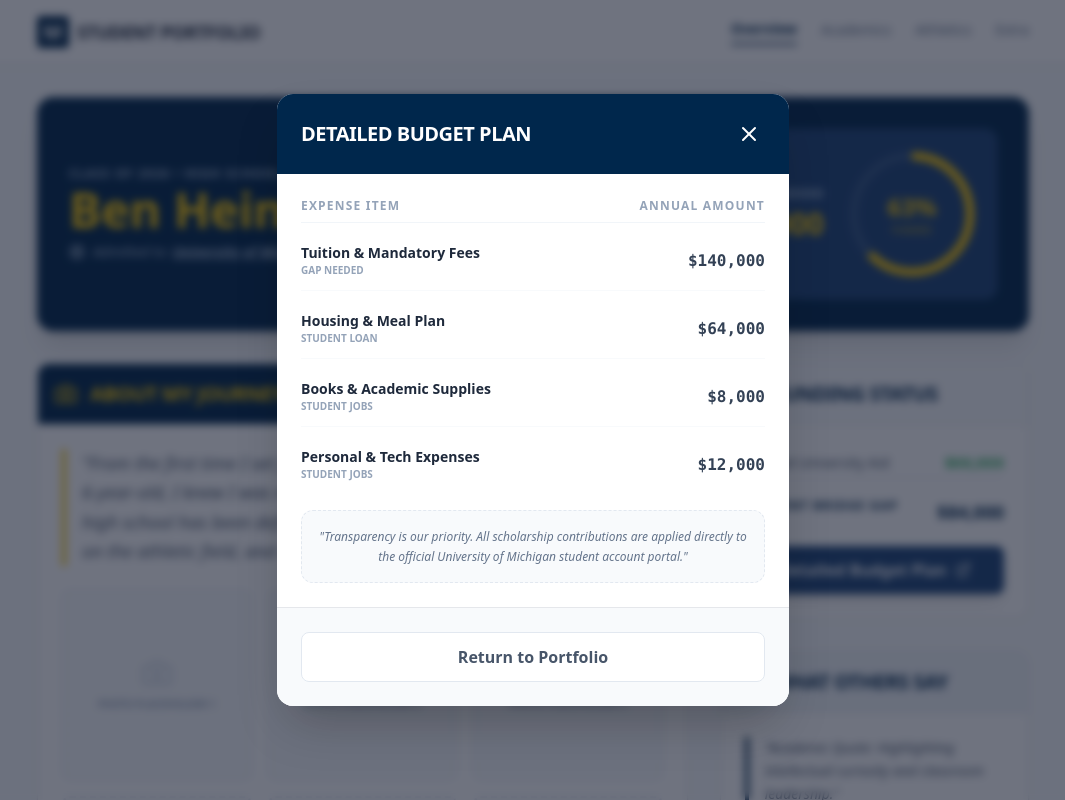
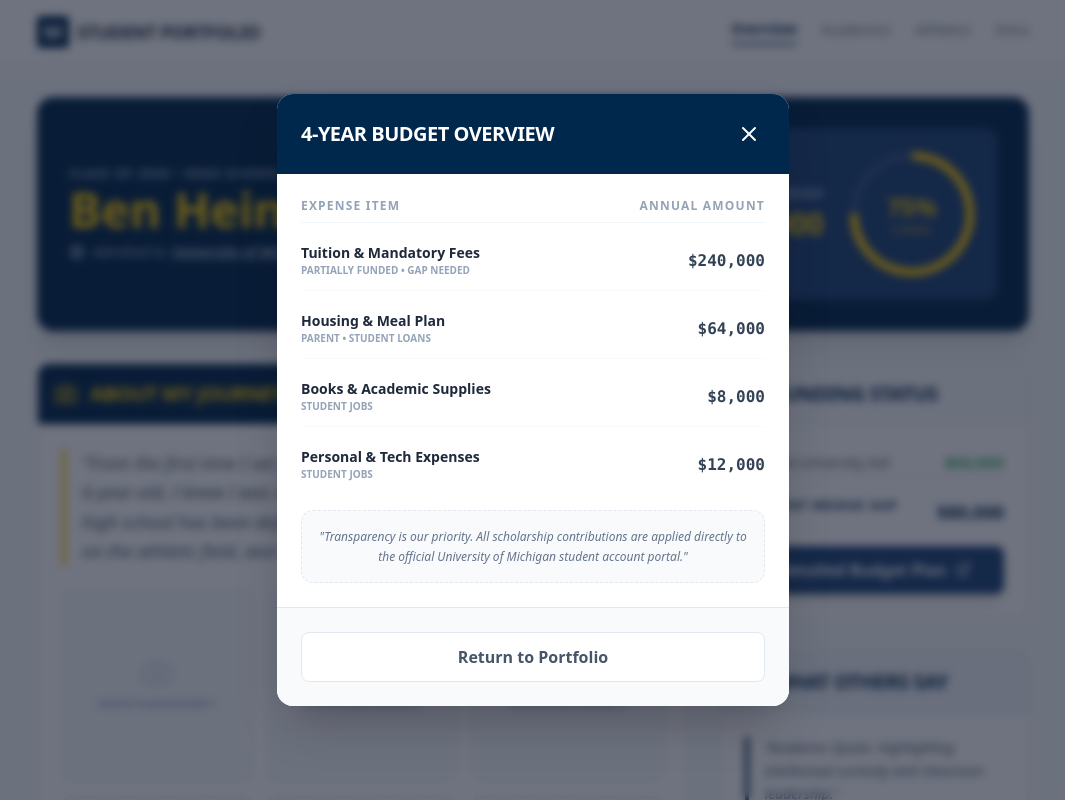
Before and after one commit to socalpete007/go-blue, a React (Vite) app: page / in a window 1280 px wide. Both pictures are taken after a click on the button "Detailed Budget Plan". Shown: the top 800 px of the page, without its empty margins (107-1172 px from the left). Built offline with nearby package versions, Linux system fonts and the light colour scheme.

Commit message:
Update App.jsx

```diff
--- a/src/App.jsx
+++ b/src/App.jsx
@@ -25,8 +25,8 @@ const App = () => {
   const data = {
     name: "Ben Heinemann",
     targetUniversity: "University of Michigan",
-    fundingGoal: 224000,
-    currentFunding: 140000,
+    fundingGoal: 320000,
+    currentFunding: 240000,
     academicGpa: "4.65 / 4.0",
     academicRank: "Top 5%",
     athleticSport: "Basketball",
@@ -80,7 +80,7 @@ const App = () => {
             onClick={(e) => e.stopPropagation()} // Prevents closing when clicking inside the modal
           >
             <div className="p-6 text-white flex justify-between items-center" style={{ backgroundColor: UM_BLUE }}>
-              <h3 className="font-bold text-xl uppercase tracking-tight">Detailed Budget Plan</h3>
+              <h3 className="font-bold text-xl uppercase tracking-tight">4-Year Budget Overview</h3>
               <button onClick={() => setIsBudgetModalOpen(false)} className="hover:bg-white/10 p-1 rounded-full transition-colors">
                 <X className="w-6 h-6" />
               </button>
@@ -94,8 +94,8 @@ const App = () => {
                 </div>
                 <div className="h-px bg-slate-100"></div>
                 {[
-                  { item: "Tuition & Mandatory Fees", amount: "$140,000", status: "Gap Needed" },
-                  { item: "Housing & Meal Plan", amount: "$64,000", status: "Student Loan" },
+                  { item: "Tuition & Mandatory Fees", amount: "$240,000", status: "Partially Funded • Gap Needed" },
+                  { item: "Housing & Meal Plan", amount: "$64,000", status: "Parent • Student Loans" },
                   { item: "Books & Academic Supplies", amount: "$8,000", status: "Student Jobs" },
                   { item: "Personal & Tech Expenses", amount: "$12,000", status: "Student Jobs" }
                 ].map((row, i) => (
```
